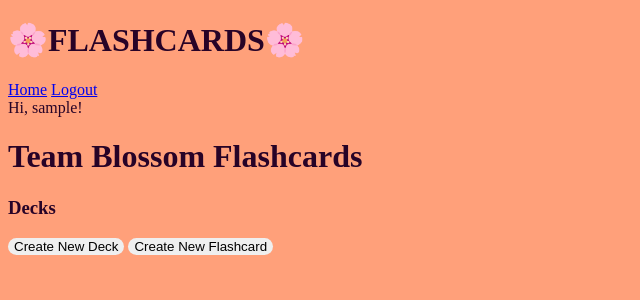
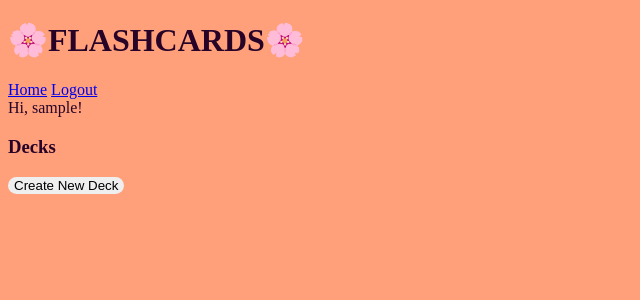
Before and after one commit to Momentum-Team-20/django-flashcards-team-blossom, a Django app: page / in a window 1280 px wide. Shown: the top 300 px of the page, without its empty margins (0-640 px from the left). Run offline with Django 4.2, Linux system fonts and the light colour scheme; the visitor is signed in with stand-in values (Sample User, id 1); data that the repository does not hold is empty.

Commit message:
we resolved the deck dropdown issue by changing user flow to only create a flashcard within the deck the user is inside of

```diff
--- a/flashcards/forms.py
+++ b/flashcards/forms.py
@@ -7,7 +7,7 @@ class FlashcardForm(ModelForm):
 
     class Meta:
         model = Flashcard
-        fields = ['question', 'answer', 'deck']
+        fields = ['question', 'answer']
 
 
 class DeckForm(ModelForm):
--- a/flashcards/templates/flashcards/cards.html
+++ b/flashcards/templates/flashcards/cards.html
@@ -8,7 +8,8 @@
   <div class="flashcard">
     <div class="flashcard-inner">
       <div class="flashcard-question">{{ flashcard.question }}</div>
-      <div class="flashcard-answer">{{ flashcard.answer }}
+      <div class="flashcard-answer">
+        {{ flashcard.answer }}
         <button id="correct" onclick="">I knew that!</button>
         <button id="incorrect">I didn't know that!</button>
       </div>
@@ -21,5 +22,5 @@
   </li>
   {% endfor %}
 </ul>
-<a href="{% url 'create_flashcard' %}">Create New Flashcard</a>
+<a href="{% url 'create_flashcard' deck.pk %}">Create New Flashcard</a>
 {% endblock %}
--- a/flashcards/templates/flashcards/index.html
+++ b/flashcards/templates/flashcards/index.html
@@ -1,6 +1,4 @@
 {% extends 'base.html' %} {% block content %}
-<h1>Team Blossom Flashcards</h1>
-<!-- <p>Check out our decks of flashcards below!</p> -->
 <h3>Decks</h3>
 <ul>
   {% for deck in decks %}
@@ -10,12 +8,13 @@
       <li><a href="{% url 'flashcards' deck.pk %}">Play</a></li>
     </ul>
   </li>
+  <a href="{% url 'create_flashcard' deck.pk %}"
+    ><button>Create New Flashcard</button></a
+  >
 
   {% endfor %}
 </ul>
 
 <a href="{% url 'new_deck' %}"><button>Create New Deck</button></a>
 
-<a href="{% url 'create_flashcard' %}"><button>Create New Flashcard</button></a>
-
 {% endblock %}
--- a/flashcards/urls.py
+++ b/flashcards/urls.py
@@ -7,7 +7,7 @@ urlpatterns = [
     path('', views.deck_list, name='home'),
     path('flashcards/<int:deck_number>', views.cards, name='flashcards'),
     path('flashcards/new/', views.create_new_deck, name='new_deck'),
-    path('flashcards/create_flashcard', views.create_new_flashcard, name='create_flashcard'),
+    path('decks/<int:pk>/new_card', views.create_new_flashcard, name='create_flashcard'),
     path('flashcards/edit_flashcard/<int:pk>', views.edit_flashcard, name='edit_flashcard'),
     path('flashcards/delete_flashcard/<int:pk>', views.delete_flashcard, name='delete_flashcard')
 ]
--- a/flashcards/views.py
+++ b/flashcards/views.py
@@ -11,10 +11,12 @@ def deck_list(request):
     return render(request, 'flashcards/index.html', {'decks': decks})
 
 
+@login_required
 def cards(request, deck_number):
-    flashcards = Flashcard.objects.filter(deck_id=deck_number)
+    flashcards = Flashcard.objects.filter(deck_id=deck_number, deck__user=request.user)
+    deck = get_object_or_404(Deck, pk=deck_number)
     # new_card = random.choice(flashcards)
-    return render(request, 'flashcards/cards.html', {'flashcards': flashcards})
+    return render(request, 'flashcards/cards.html', {'flashcards': flashcards, 'deck': deck})
 
 
 @login_required
@@ -31,11 +33,16 @@ def create_new_deck(request):
     return render(request, 'flashcards/create_deck.html', {'form': form})
 
 
-def create_new_flashcard(request):
+@login_required
+def create_new_flashcard(request, pk):
+    deck = get_object_or_404(Deck, pk=pk)
     if request.method == 'POST':
         form = FlashcardForm(request.POST)
         if form.is_valid():
-            form.save()
+            flashcard = form.save(commit=False)
+            flashcard.user = request.user
+            flashcard.deck = deck
+            flashcard.save()
             return redirect('home')
     else:
         form = FlashcardForm()
```
